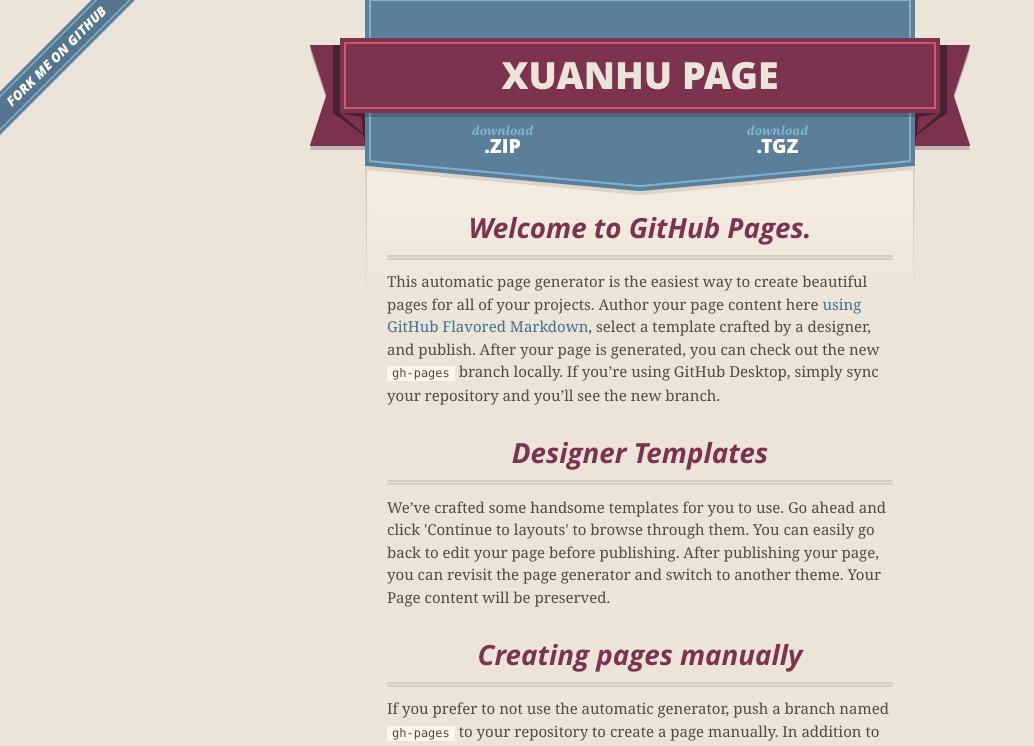
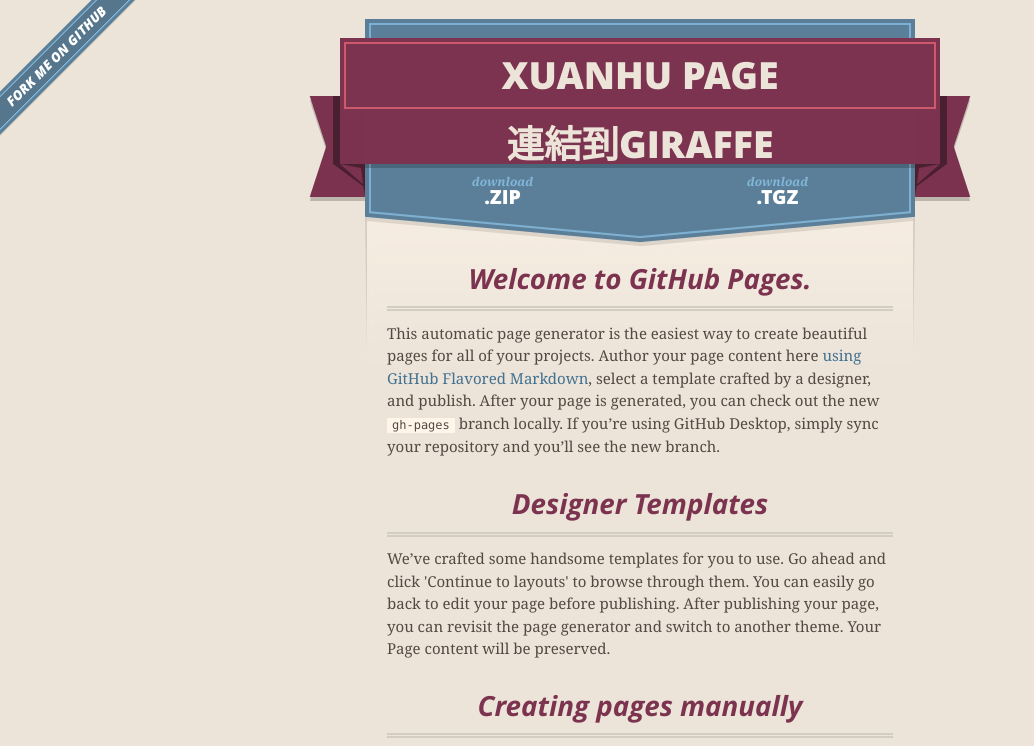
Before and after one commit to WanXuanHu/xuananhu, a plain HTML site: page index.html in a window 1280 px wide. Shown: the top 746 px of the page, without its empty margins (0-1034 px from the left). Drawn offline with nearby package versions, Linux system fonts and the light colour scheme.

Commit message:
Update index.html

```diff
--- a/index.html
+++ b/index.html
@@ -42,6 +42,7 @@
           <span class="left-tail"></span>
           <span class="right-tail"></span>
         </span>
+        <a gref=p1.html> <h1 class="title">連結到giraffe</h1></a>
       </header>
 
       <section id="downloads">
```
